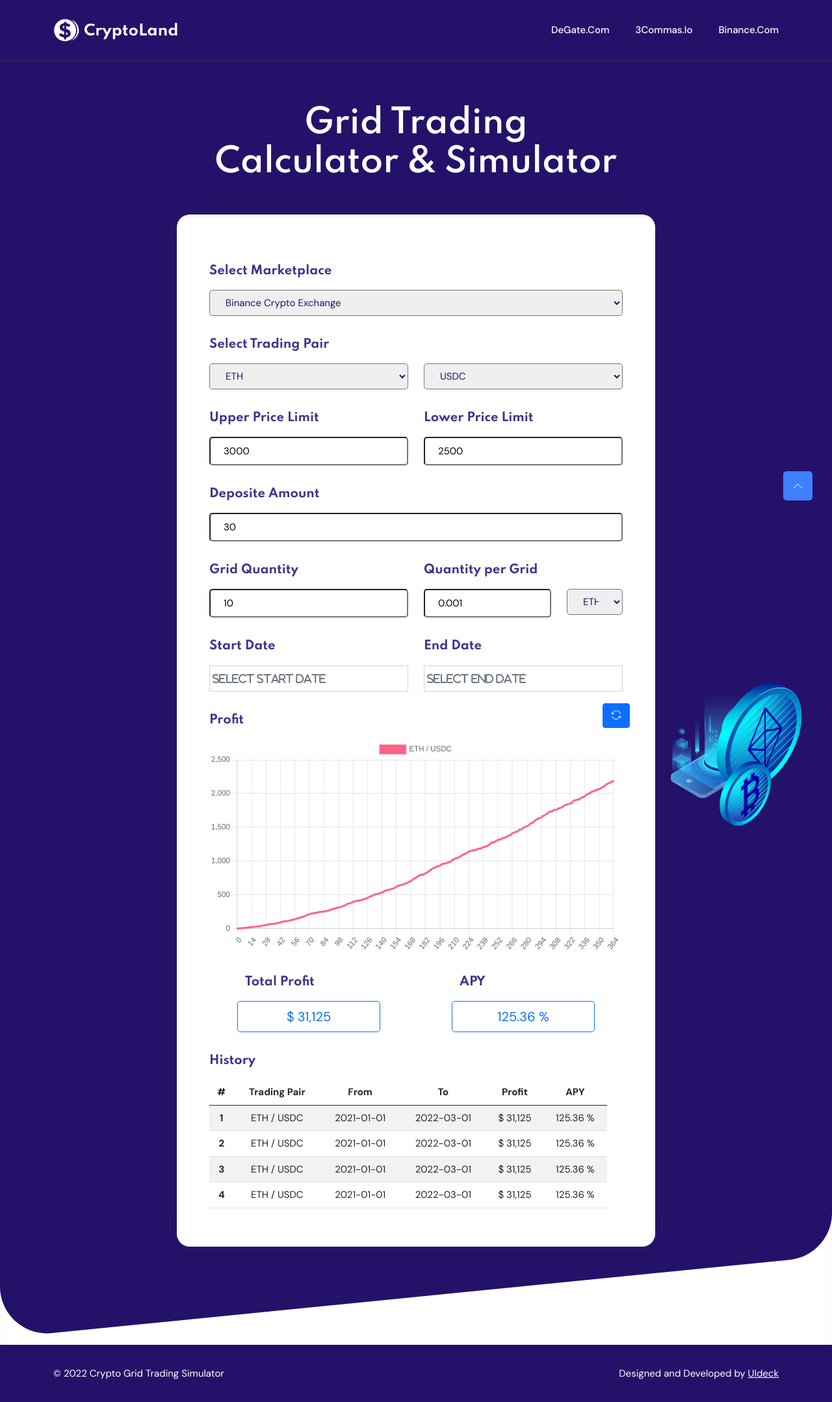
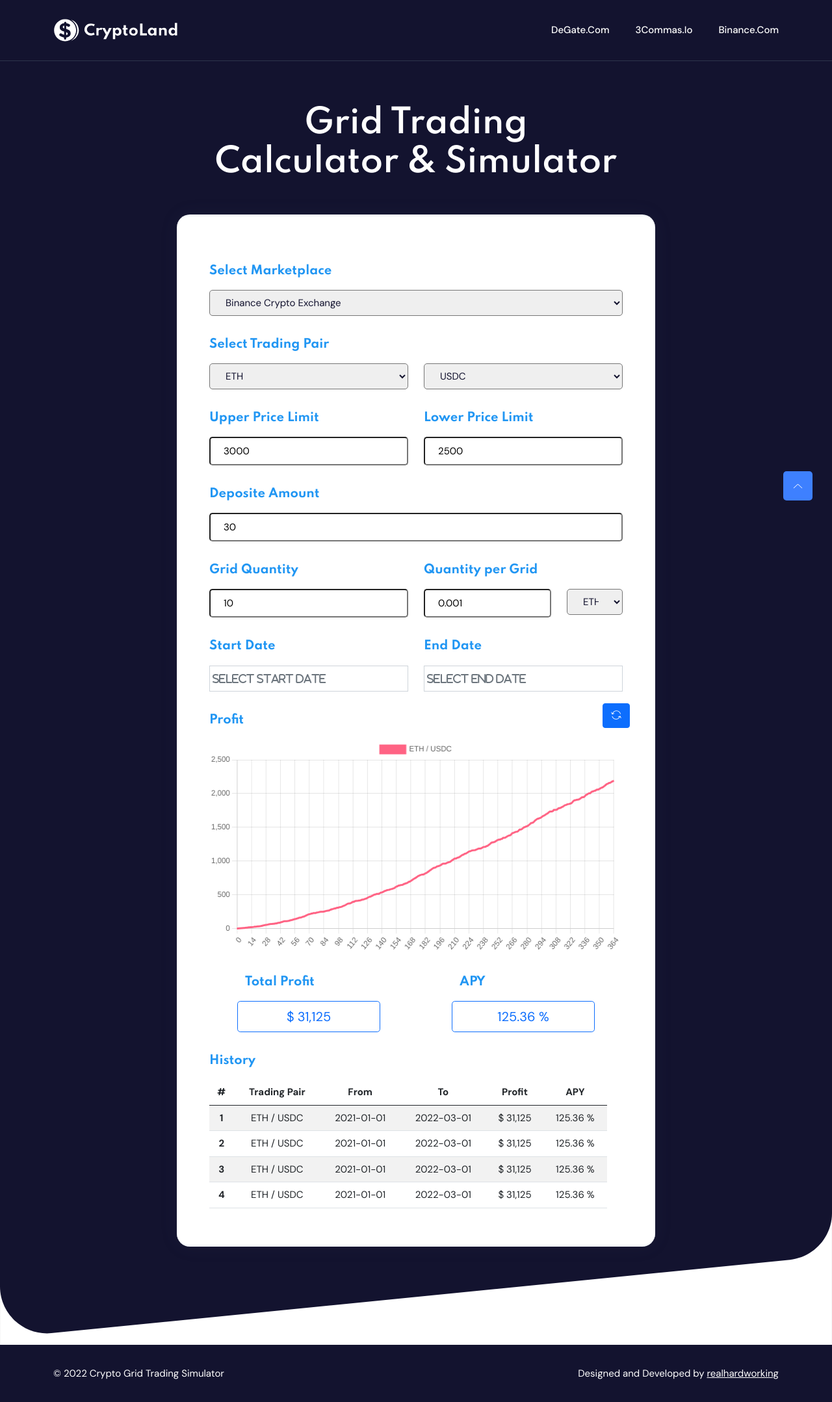
Before and after one commit to realhardworkingdeveloper/grid-trading-backtester, a Flask app: page / in a window 1280 px wide. Shown: the whole page at 65% size. Run offline with Flask 2, Linux system fonts and the light colour scheme; some libraries are stand-ins or nearby versions.

Commit message:
change color theme

```diff
--- a/static/assets/css/main.css
+++ b/static/assets/css/main.css
@@ -56,7 +56,7 @@ button:focus,
 select {
   -webkit-writing-mode: horizontal-tb !important;
   text-rendering: auto;
-  color: #24126A;
+  color: #13132f;
   letter-spacing: normal;
   word-spacing: normal;
   text-transform: none;
@@ -121,7 +121,7 @@ h5,
 h6 {
   font-weight: 600;
   margin: 0px;
-  color: #24126A;
+  color: #13132f;
   font-family: 'Spartan', sans-serif;
 }
 
@@ -981,7 +981,7 @@ ol {
   padding-bottom: 120px;
   z-index: 2;
   text-align: left;
-  background-color: #24126A;
+  background-color: #13132f;
   background-image: url("../images/bread-bg/banner-bg.svg");
   background-size: cover;
   background-position: right;
@@ -997,7 +997,7 @@ ol {
   top: 0;
   height: 100%;
   width: 100%;
-  background-color: #24126A;
+  background-color: #13132f;
   opacity: 0.7;
 }
 
@@ -1291,7 +1291,7 @@ ol {
   width: 100%;
   height: 100%;
   opacity: 0.4;
-  background: #24126A;
+  background: #13132f;
   content: "";
   -webkit-transition: all 0.4s ease;
   transition: all 0.4s ease;
@@ -1416,7 +1416,7 @@ ol {
 
 .button .btn:hover {
   color: #fff;
-  background-color: #24126A;
+  background-color: #13132f;
 }
 
 .button {
@@ -1424,7 +1424,7 @@ ol {
 }
 
 .button .btn-alt {
-  background-color: #24126A !important;
+  background-color: #13132f !important;
   color: #fff !important;
 }
 
@@ -1753,7 +1753,7 @@ ol {
 }
 
 .header.sticky .button .btn:hover {
-  background-color: #24126A;
+  background-color: #13132f;
   color: #fff;
 }
 
@@ -1783,7 +1783,7 @@ ol {
 }
 
 .sticky .navbar .navbar-nav .nav-item a {
-  color: #24126A;
+  color: #13132f;
 }
 
 .header .navbar .navbar-nav .nav-item .sub-menu a.active {
@@ -2068,7 +2068,7 @@ ol {
 
 .header .button .btn {
   background-color: #fff;
-  color: #24126A;
+  color: #13132f;
   font-weight: 500;
 }
 
@@ -2089,7 +2089,7 @@ ol {
 
 @media only screen and (min-width: 768px) and (max-width: 991px), (max-width: 767px) {
   .header .button .signin {
-    color: #24126A;
+    color: #13132f;
   }
   .header .button .signin:hover {
     color: #3E80FF;
@@ -2112,7 +2112,7 @@ ol {
 ========================================*/
 .hero-area {
   position: relative;
-  background-color: #24126A;
+  background-color: #13132f;
   padding: 160px 0 40px 0;
   z-index: 1;
 }
@@ -2210,7 +2210,7 @@ ol {
 }
 
 .hero-area .hero-content .button .btn:hover {
-  color: #24126A;
+  color: #13132f;
   background-color: #fff;
 }
 
@@ -2671,7 +2671,7 @@ ol {
 }
 
 .feature .feature-box .text-title {
-  color: #3b368c;
+  color: #2196f3;
   font-size: 18px;
   line-height: 28px;
   font-weight: 700;
@@ -2690,7 +2690,7 @@ ol {
 ========================================*/
 .footer {
   margin-top: -80px;
-  background-color: #24126A;
+  background-color: #13132f;
   position: relative;
   padding-bottom: 0;
 }
--- a/templates/layout.html
+++ b/templates/layout.html
@@ -56,7 +56,7 @@
                             <div class="collapse navbar-collapse sub-menu-bar offset-lg-6" id="navbarSupportedContent">
                                 <ul id="nav" class="navbar-nav ms-auto">
                                     <li class="nav-item">
-                                        <a href="https://testnet.degate.com/" target="_blank" class="active" aria-label="Toggle navigation">DeGate.com</a>
+                                        <a href="https://testnet.degate.com/" target="_blank"  aria-label="Toggle navigation">DeGate.com</a>
                                     </li>
                                     <li class="nav-item">
                                         <a href="https://3commas.io/" target="_blank" aria-label="Toggle navigation">3Commas.io</a>
@@ -90,14 +90,14 @@
                     {% block content %}
                     {% endblock %}
                 </div>
-                <div class="col-lg-2 col-12">
+                <!-- <div class="col-lg-2 col-12">
                     <div class="hero-image">
                         <img class="main-image" src="{{ url_for('static', filename='assets/images/hero/home2-bg.png') }}" alt="#">
                         <img class="h2-move-1" src="{{ url_for('static', filename='assets/images/hero/h2-bit-l.png') }}" alt="#">
                         <img class="h2-move-2" src="{{ url_for('static', filename='assets/images/hero/h2-bit-m.png') }}" alt="#">
                         <img class="h2-move-3" src="{{ url_for('static', filename='assets/images/hero/h2-bit-s.png') }}" alt="#">
                     </div>
-                </div>
+                </div> -->
             </div>
         </div>
     </section>
@@ -115,7 +115,7 @@
                         </div>
                         <div class="col-lg-6 col-md-6 col-12">
                             <p class="copyright-owner">Designed and Developed by <a href="#"
-                                    rel="nofollow" target="_blank">UIdeck</a>
+                                    rel="nofollow" target="_blank">realhardworking</a>
                         </div>
                     </div>
                 </div>
```
Also changed, not shown: static/assets/images/hero/text-shape.svg, static/assets/images/logo/logo.svg.
